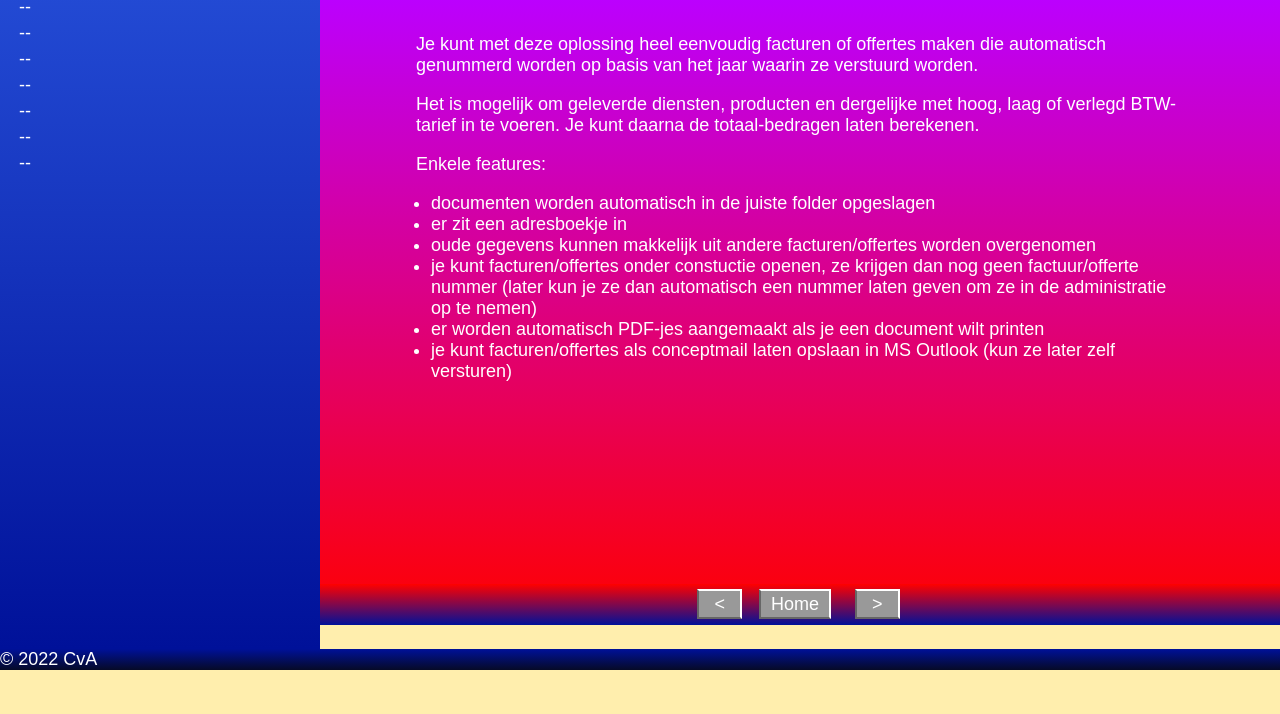
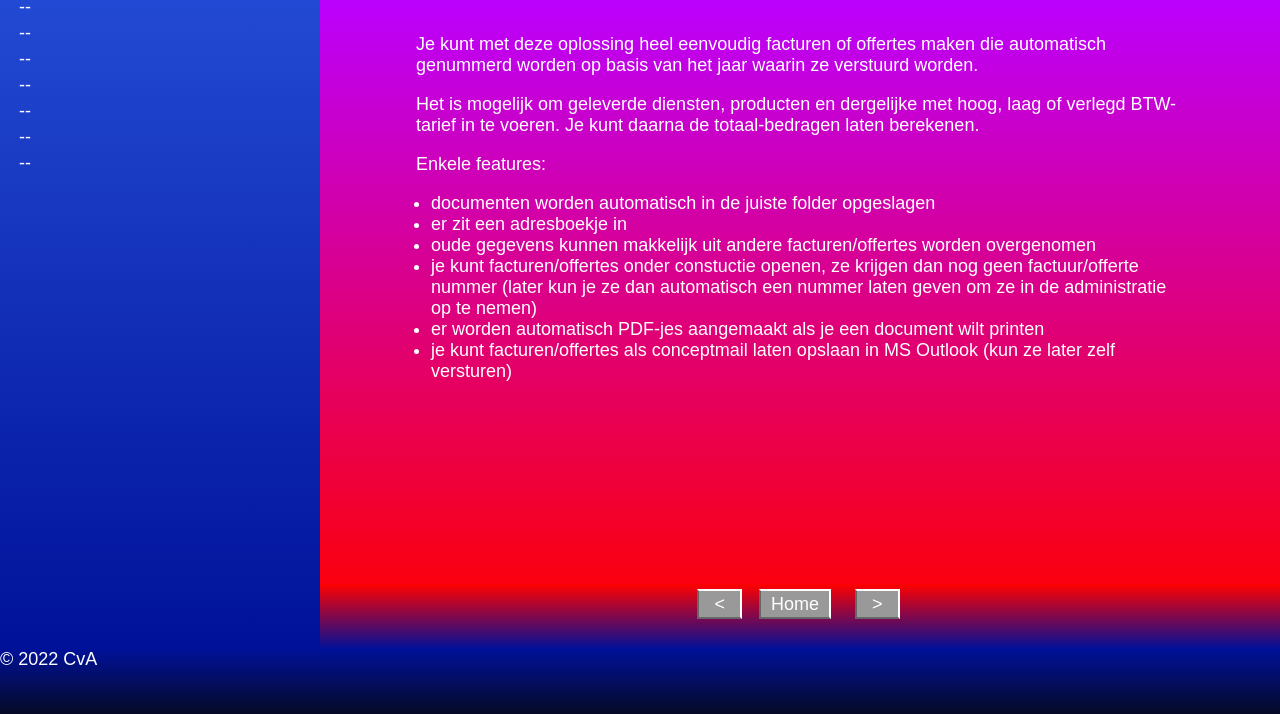
Before and after one commit to Cor-van-Assema/Hackathon-make-your-own-website-using-HTML-CSS, a plain HTML site: page page_01/page.html in a window 1280 px wide. Shown: the part 86-800 px from the top of the page. Drawn offline with Linux system fonts and the light colour scheme.

Commit message:
Add files via upload

```diff
--- a/page_01/page.html
+++ b/page_01/page.html
@@ -6,7 +6,7 @@
     <meta http-equiv="X-UA-Compatible" content="IE=edge">
     <meta name="viewport" content="width=device-width, initial-scale=1.0">
     <link rel="stylesheet" type="text/css" href="../styles-mobile.css" />
-    <link rel="stylesheet" type="text/css" href="../styles-screen.css" media="(min-width: 640px)" />
+    <!--<link rel="stylesheet" type="text/css" href="../styles-screen.css" media="(min-width: 640px)" />-->
     <link rel="stylesheet" type="text/css" href="../styles-largescreen.css" media="(min-width: 1080px)"/>
     <link rel="stylesheet" type="text/css" href="styles-page.css" />
 
```
